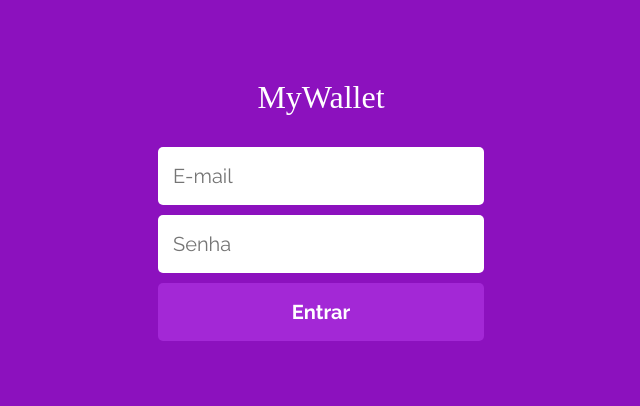
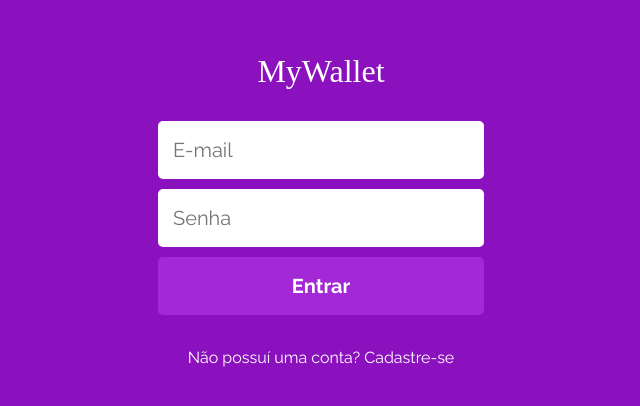
Before and after one commit to rafaelBPorto/projeto14-mywallet-front, a React (Create React App) app: page / in a window 1280 px wide. Shown: the part 194-600 px from the top of the page, without its empty margins (319-959 px from the left). Built offline with nearby package versions, Linux system fonts and the light colour scheme; a web font is replaced by a local one.

Commit message:
feat: Componet SingInForm link to SingUp

```diff
--- a/src/assets/styles/StyleScreen.js
+++ b/src/assets/styles/StyleScreen.js
@@ -2,6 +2,7 @@ import styled from "styled-components";
 import { backgroundColor } from "../../Constants/Colors";
 
 export const StyleScreen = styled.div`
+    box-sizing: border-box;
     height: 100vh;
     display: flex;
     flex-direction: column;
@@ -19,4 +20,13 @@ export const StyleScreen = styled.div`
         font-size: 32px;
         line-height: 50px;
     }
+
+    a{
+        margin-top: 25px;
+        text-align:center;
+        text-decoration:none;
+        font-family: 'Raleway';
+        font-weight: 400;
+        color:#FFFFFF;
+    }
 `
--- a/src/pages/SingIn/components/SingInForm.js
+++ b/src/pages/SingIn/components/SingInForm.js
@@ -1,6 +1,6 @@
 import axios from "axios";
 import { useState } from "react";
-import { useNavigate } from "react-router-dom";
+import { Link, useNavigate } from "react-router-dom";
 import StyledForm from "../../../assets/styles/StyleForm";
 import { BASEURL } from "../../../Constants/URLS";
 
@@ -46,6 +46,8 @@ export default function SingInForm() {
             />
 
             <button type="submit">Entrar</button>
+
+            <Link to={"/sing-up"}> Não possuí uma conta? Cadastre-se</Link>
         </StyledForm>
     )
 }
```
